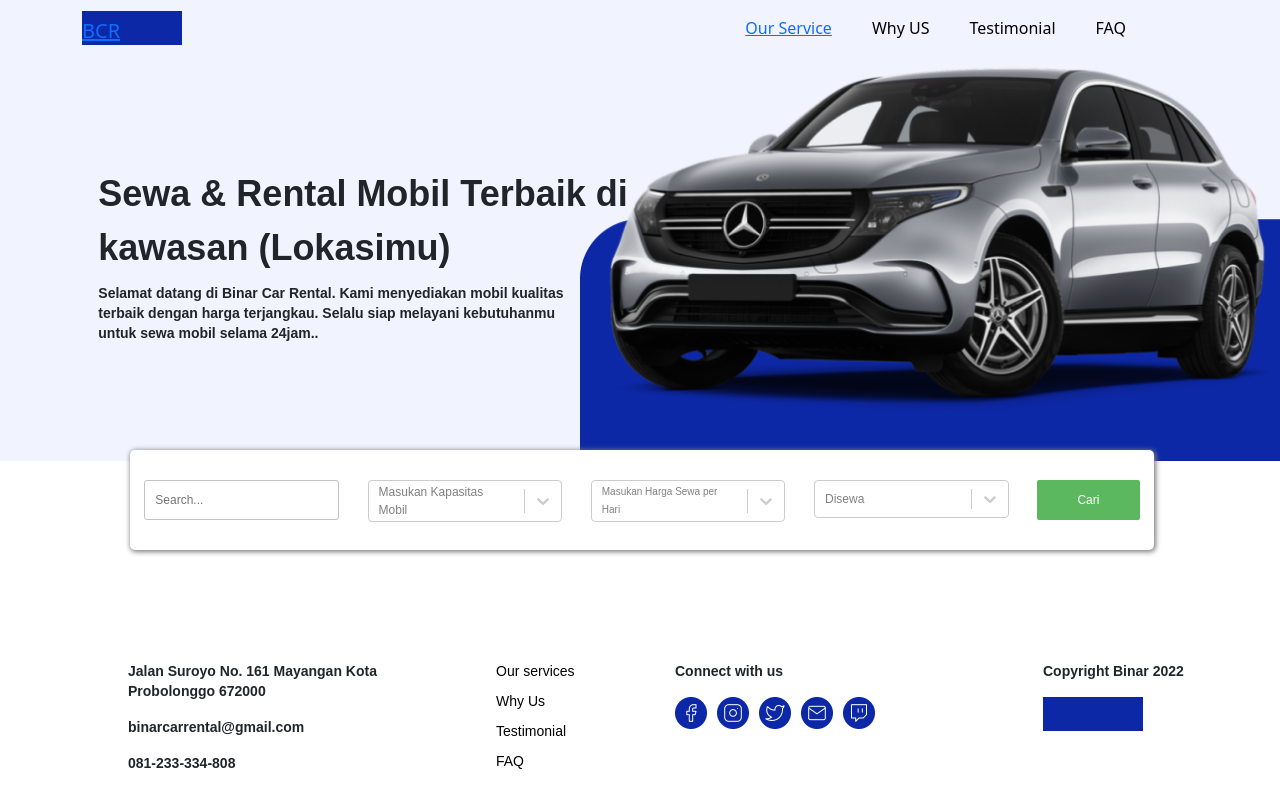
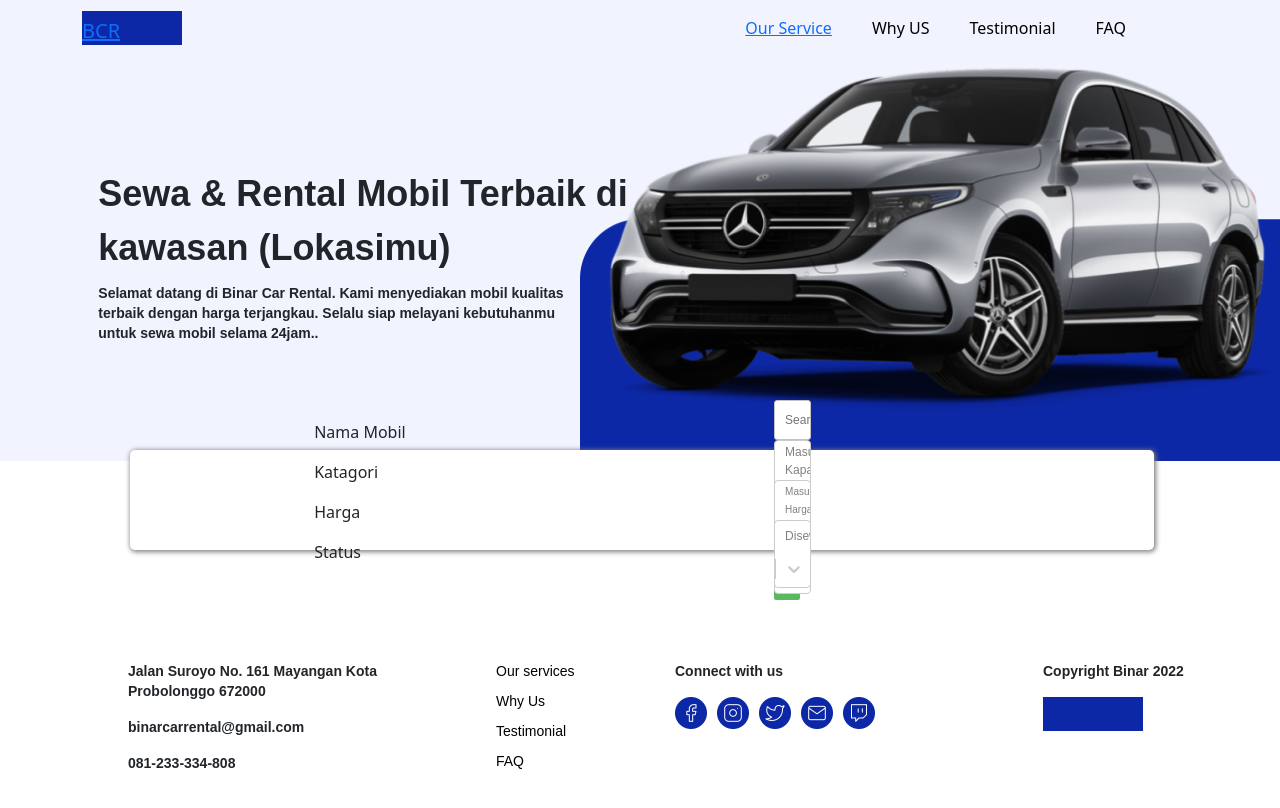
Before and after one commit to Ikhsan-git/challenge-ikhsanudin_muhammad, a React (Create React App) app: page /carimobil in a window 1280 px wide. Shown: the top 808 px of the page. Built offline with nearby package versions, Linux system fonts and the light colour scheme.

Commit message:
update page

```diff
--- a/src/components/Carimobil.js
+++ b/src/components/Carimobil.js
@@ -36,12 +36,24 @@ const Carimobil = () =>{
         </div>
     </div>
     <div className='section-form'>
-    <div className="form">
+
+        <div className='align'>
+        <div className="form">
+        <div className='title-form'>
+          <p>Nama Mobil</p>
+          <p>Katagori</p>
+          <p>Harga</p>
+          <p>Status</p>
+          <p className='clear'></p>
+        </div>
+        <div className='form-input'>
         <input name='mobil' type="text" placeholder='Search...' className='search'/>
         <Select name='mobil'placeholder='Masukan Kapasitas Mobil' className='form-category' options={category}></Select>
         <Select name='mobil'placeholder='Masukan Harga Sewa per Hari' className='form-price' options={price}></Select>
         <Select name='mobil' placeholder='Disewa' className='form-status' options={status}></Select>
         <Button name='mobil' variant="none"className='form-button' onClick= {(e) => {e.preventDefault(window.location.href='/hasilcari')}}>Cari</Button>
+        </div>
+        </div>
         </div>
     </div>
     </div>
```
